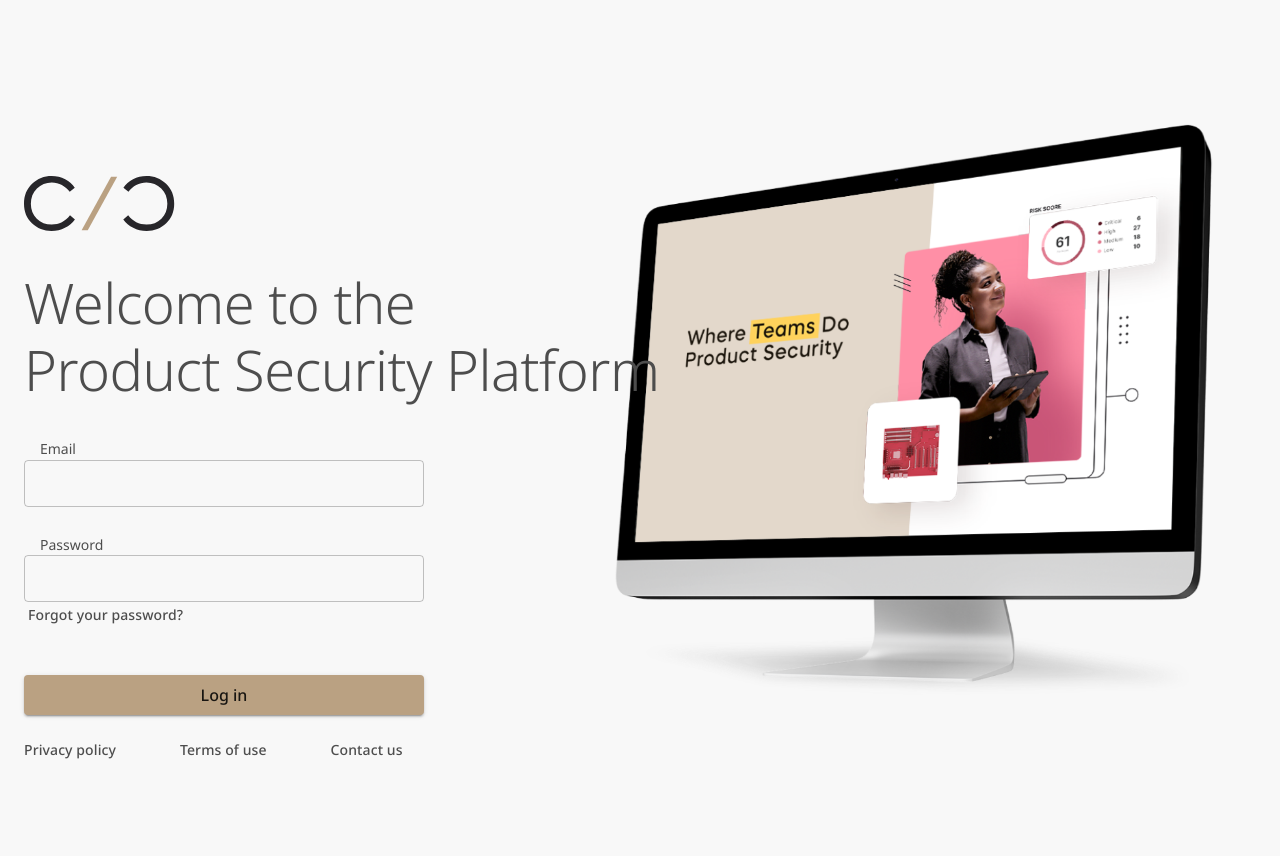
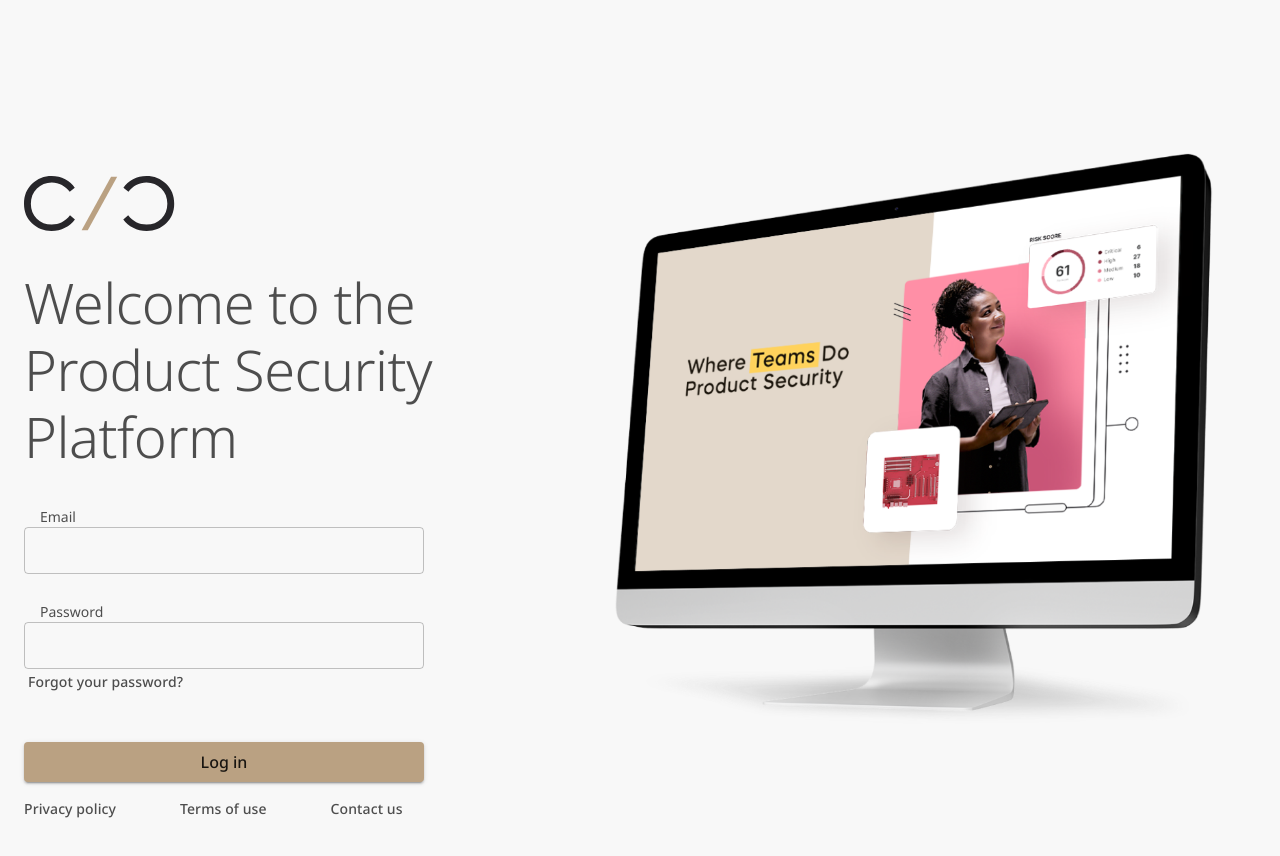
Before and after one commit to maxzahorskyi/pcp-login, a React (Create React App) app: page /login in a window 1280 px wide. Shown: the top 856 px of the page. Before the commit the page ends 800 px from the top, so only its background shows below. Built offline with nearby package versions, Linux system fonts and the light colour scheme; no server answers.

Commit message:
added lg resp

```diff
--- a/src/pages/Login.tsx
+++ b/src/pages/Login.tsx
@@ -1,4 +1,4 @@
-import { Box } from '@mui/material';
+import { Box, useMediaQuery } from '@mui/material';
 import { useSelector } from 'react-redux';
 import { Navigate } from 'react-router';
 import LoginForm from '../components/LoginForm/LoginForm';
@@ -8,13 +8,14 @@ import { getUser } from '../store/slice/user.slice';
 
 export default function Login() {
   const user = useSelector(getUser);
+  const isLarge = useMediaQuery('(max-width: 1400px) and (min-width: 901px)');
 
   if (user.token) {
     return <Navigate to="/" replace />;
   }
   return (
     <PageLayout>
-      <Box sx={{ maxWidth: '636px' }}>
+      <Box sx={{ maxWidth: isLarge ? '500px' : '636px' }}>
         <PageTitle>
           Welcome to the
           <br />
```
